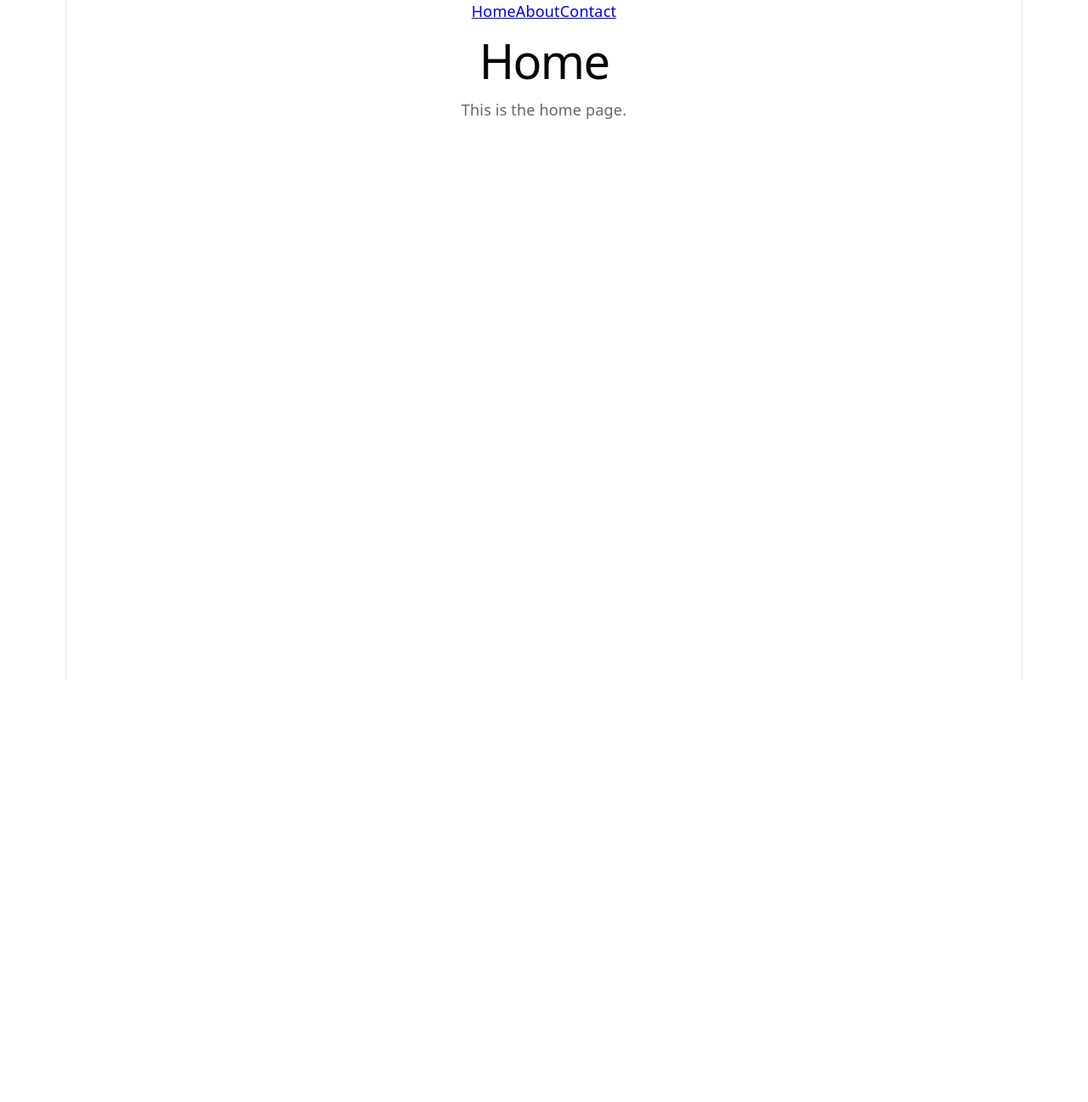
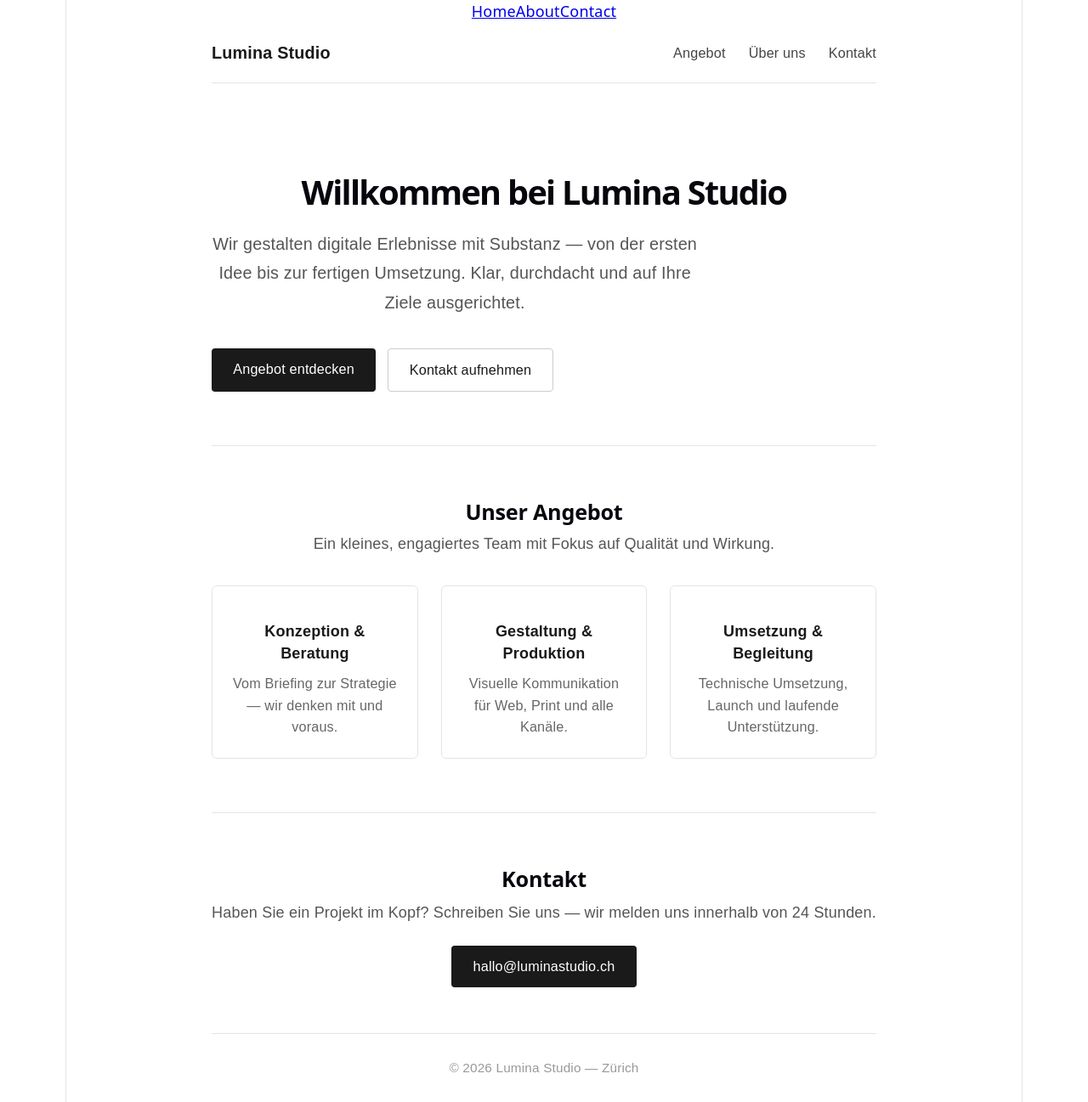
Before and after one commit to GuyNeeman/Zoo-Applikatkon, a React (Vite) app: page / in a window 1280 px wide. Shown: the whole page at 85% size. Before the commit the page ends 800 px from the top, so only its background shows below. Built offline with nearby package versions, Linux system fonts and the light colour scheme.

Commit message:
feat: Add Home

```diff
--- a/src/components/home.jsx
+++ b/src/components/home.jsx
@@ -1,9 +1,97 @@
-export default function Home() {
+export default function HomePage() {
+    return (
+        <div style={{ fontFamily: "sans-serif", maxWidth: "860px", margin: "0 auto", padding: "0 1.5rem", color: "#1a1a1a" }}>
 
-    return (
-        <div>
-            <h1>Home</h1>
-            <p>This is the home page.</p>
+            {/* Navigation */}
+            <nav style={{ display: "flex", justifyContent: "space-between", alignItems: "center", padding: "1.25rem 0", borderBottom: "1px solid #e5e5e5" }}>
+                <span style={{ fontWeight: "600", fontSize: "1.1rem" }}>Lumina Studio</span>
+                <ul style={{ display: "flex", gap: "1.5rem", listStyle: "none", margin: 0, padding: 0 }}>
+                    <li><a href="#angebot" style={linkStyle}>Angebot</a></li>
+                    <li><a href="#ueber-uns" style={linkStyle}>Über uns</a></li>
+                    <li><a href="#kontakt" style={linkStyle}>Kontakt</a></li>
+                </ul>
+            </nav>
+
+            {/* Hero */}
+            <section style={{ padding: "4rem 0 3rem" }}>
+                <h1 style={{ fontSize: "2.2rem", fontWeight: "700", lineHeight: "1.25", marginBottom: "1rem" }}>
+                    Willkommen bei Lumina Studio
+                </h1>
+                <p style={{ fontSize: "1.1rem", lineHeight: "1.75", color: "#555", maxWidth: "52ch", marginBottom: "2rem" }}>
+                    Wir gestalten digitale Erlebnisse mit Substanz — von der ersten Idee bis zur fertigen Umsetzung. Klar, durchdacht und auf Ihre Ziele ausgerichtet.
+                </p>
+                <div style={{ display: "flex", gap: "0.75rem" }}>
+                    <a href="#angebot" style={btnPrimary}>Angebot entdecken</a>
+                    <a href="#kontakt" style={btnSecondary}>Kontakt aufnehmen</a>
+                </div>
+            </section>
+
+            <hr style={{ border: "none", borderTop: "1px solid #e5e5e5" }} />
+
+            {/* Angebot */}
+            <section id="angebot" style={{ padding: "3rem 0" }}>
+                <h2 style={{ fontSize: "1.4rem", fontWeight: "600", marginBottom: "0.5rem" }}>Unser Angebot</h2>
+                <p style={{ color: "#555", marginBottom: "2rem" }}>
+                    Ein kleines, engagiertes Team mit Fokus auf Qualität und Wirkung.
+                </p>
+                <div style={{ display: "grid", gridTemplateColumns: "repeat(auto-fit, minmax(220px, 1fr))", gap: "1.5rem" }}>
+                    {[
+                        { title: "Konzeption & Beratung", desc: "Vom Briefing zur Strategie — wir denken mit und voraus." },
+                        { title: "Gestaltung & Produktion", desc: "Visuelle Kommunikation für Web, Print und alle Kanäle." },
+                        { title: "Umsetzung & Begleitung", desc: "Technische Umsetzung, Launch und laufende Unterstützung." },
+                    ].map((item, i) => (
+                        <div key={i} style={{ padding: "1.25rem", border: "1px solid #e5e5e5", borderRadius: "6px" }}>
+                            <h3 style={{ fontSize: "1rem", fontWeight: "600", marginBottom: "0.5rem" }}>{item.title}</h3>
+                            <p style={{ fontSize: "0.9rem", color: "#666", lineHeight: "1.6", margin: 0 }}>{item.desc}</p>
+                        </div>
+                    ))}
+                </div>
+            </section>
+
+            <hr style={{ border: "none", borderTop: "1px solid #e5e5e5" }} />
+
+            {/* Kontakt */}
+            <section id="kontakt" style={{ padding: "3rem 0" }}>
+                <h2 style={{ fontSize: "1.4rem", fontWeight: "600", marginBottom: "0.5rem" }}>Kontakt</h2>
+                <p style={{ color: "#555", lineHeight: "1.75" }}>
+                    Haben Sie ein Projekt im Kopf? Schreiben Sie uns — wir melden uns innerhalb von 24 Stunden.
+                </p>
+                <a href="mailto:hallo@luminastudio.ch" style={{ ...btnPrimary, display: "inline-block", marginTop: "1.25rem" }}>
+                    hallo@luminastudio.ch
+                </a>
+            </section>
+
+            {/* Footer */}
+            <footer style={{ borderTop: "1px solid #e5e5e5", padding: "1.5rem 0", fontSize: "0.85rem", color: "#999" }}>
+                © {new Date().getFullYear()} Lumina Studio — Zürich
+            </footer>
+
         </div>
-    )
+    );
+}
+
+const linkStyle = {
+    color: "#444",
+    textDecoration: "none",
+    fontSize: "0.9rem",
 };
+
+const btnPrimary = {
+    background: "#1a1a1a",
+    color: "#fff",
+    padding: "0.65rem 1.4rem",
+    borderRadius: "4px",
+    textDecoration: "none",
+    fontSize: "0.9rem",
+    fontWeight: "500",
+};
+
+const btnSecondary = {
+    background: "transparent",
+    color: "#1a1a1a",
+    padding: "0.65rem 1.4rem",
+    borderRadius: "4px",
+    textDecoration: "none",
+    fontSize: "0.9rem",
+    border: "1px solid #ccc",
+};
```
